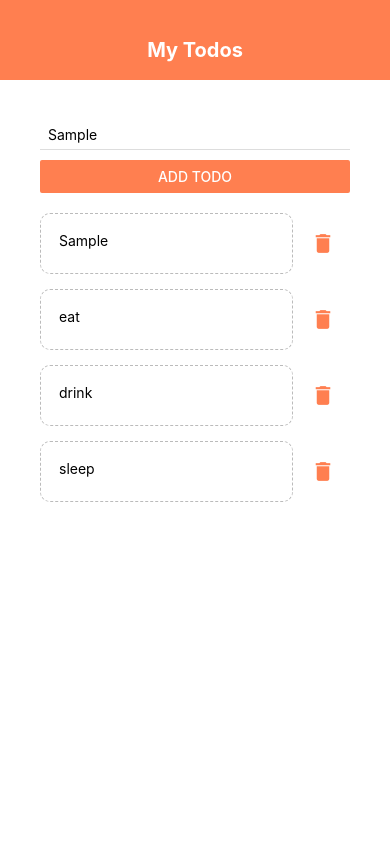
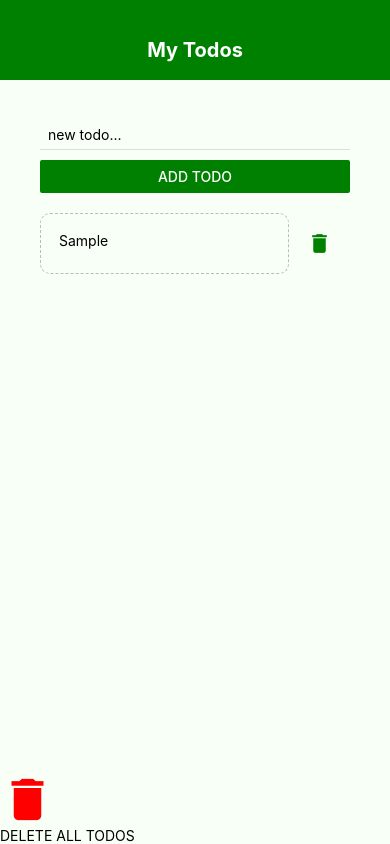
Before and after one commit to MrWhoBird/reactnativeToDoApp, a React Native app: screen / in a window 390 px wide. Both pictures are taken after typing "Sample" into the empty fields and a click on the button "ADD TODO". Built offline with nearby package versions, Linux system fonts and the light colour scheme.

Commit message:
implemented local storage fo todos

```diff
--- a/App.js
+++ b/App.js
@@ -1,55 +1,97 @@
-// import { StatusBar } from 'expo-status-bar';
-import React, {useState} from 'react';
-import { StyleSheet, Text, View, FlatList, Alert, TouchableWithoutFeedback, Keyboard } from 'react-native';
+import React, {useState, useEffect} from 'react';
+import { StyleSheet, Text, View, FlatList, Alert, TouchableWithoutFeedback, Keyboard, TouchableOpacity} from 'react-native';
 import Header from './components/header';
-import TodoItem from './components/todoItem'
-import AddTodo from './components/addTodo'
+import TodoItem from './components/todoItem';
+import AddTodo from './components/addTodo';
+import AsyncStorage from '@react-native-async-storage/async-storage';
+import { MaterialIcons } from '@expo/vector-icons';
 
 export default function App() {
-  const [todos, setTodos] = useState([
-    { text: 'eat', key: '1'},
-    { text: 'drink', key: '2'},
-    { text: 'sleep', key: '3'}
-  ]);
 
-  const pressHandler = (key) => {
-    setTodos((prevTodos) => {
-      return prevTodos.filter(todo => todo.key != key);
-    });
+  //state creates state for component
+  const [todos, setTodos] = useState([]);
+
+  const getData = async () => {
+    try {
+      const todos = await AsyncStorage.getItem('todos')
+      if(todos != null){
+        setTodos(JSON.parse(todos))
+      }
+    } catch(e) {
+      console.log(e)
+    }
   }
 
+  const storeData = async (todos) => {
+    try {
+      const stringifyTodos = JSON.stringify(todos)
+      await AsyncStorage.setItem('todos', stringifyTodos)
+    } catch (e) {
+      console.log(e)
+    }
+  }
+
+  //effect runs code at every render (also when the state changes)
+  useEffect(() => {
+    getData();
+  }, []);
+
+  useEffect(() => {
+    storeData(todos);
+  }, [todos]);
+
+  //delete todo
+  const pressHandler = (key) => {
+    Alert.alert(
+      '',
+      'Do you really want to delete this Todo?',
+      [
+      {text: 'Sure', onPress: () => {
+        setTodos((prevTodos) => {
+          return prevTodos.filter(todo => todo.key != key);
+        });
+      }
+    },
+      {text: 'No, keep it'}
+      ]
+    )
+
+  }
+
+  //add todo
   const submitHandler = (text) => {
     if(text.length > 3){
       setTodos((prevTodos) => {
+        let id = Math.random().toString()
         Alert.alert(
-          'OK',
-          'done',
+          'GREAT!',
+          'You ToDo has been added to the list',
           [
-          {text: 'ok', onPress: () => console.log('added')}
+          {text: 'OK', onPress: () => console.log('added')}
           ]
         )
         return [
-          {text: text, key: Math.random().toString()},
+          {text: text, key: id},
           ...prevTodos
         ];
       });
     } else {
       Alert.alert(
-        'OOPS',
-        '3 chars must be',
+        'YOUR TODO IS SO SHORT...',
+        'Please type more than 3 characters',
         [
-        {text: 'ok', onPress: () => console.log('closed')}
+        {text: 'OK', onPress: () => console.log('too short')}
         ]
       )
     }
   }
 
   return (
-    <TouchableWithoutFeedback onPress={() => {
-      Keyboard.dismiss()
-    }}>
+    <TouchableWithoutFeedback onPress={() => Keyboard.dismiss()}>
       <View style={styles.container}>
+
         <Header/>
+
         <View style={styles.content}>
           <AddTodo submitHandler={submitHandler}/>
           <View style={styles.list}>
@@ -62,7 +104,12 @@ export default function App() {
             />
           </View>
         </View>
-        {/* <StatusBar style="auto" /> */}
+
+        <TouchableOpacity onPress={() => setTodos([])}>
+          <MaterialIcons name='delete' size={55} color='red'/>
+          <Text>DELETE ALL TODOS</Text>
+        </TouchableOpacity>
+
       </View>
     </TouchableWithoutFeedback>
   );
@@ -71,7 +118,7 @@ export default function App() {
 const styles = StyleSheet.create({
   container: {
     flex: 1,
-    backgroundColor: '#fff',
+    backgroundColor: '#F8FFF6',
   },
   content: {
     flex: 1,
@@ -82,3 +129,7 @@ const styles = StyleSheet.create({
     marginTop: 20,
   }
 });
+
+//textDecorationLine: todo?.completed ? 'linethrough' : 'none'
+//!todo?.completed && if todo is not completed
+//add btn to mark as completed 27:00
--- a/components/addTodo.js
+++ b/components/addTodo.js
@@ -1,5 +1,5 @@
 import React, {useState} from 'react';
-import { StyleSheet, Text, TextInput, Button, View } from 'react-native';
+import { StyleSheet, TextInput, Button, View } from 'react-native';
 
 export default function AddTodo({submitHandler}) {
   const [text, setText] = useState('')
@@ -13,10 +13,10 @@ export default function AddTodo({submitHandler}) {
       <TextInput
           style={styles.input}
           placeholder='new todo...'
-            onChangeText={changeHandler}
-            // onChangeText={(val) => changeHandler(val)}
+          onChangeText={val => changeHandler(val)}
+          value = {text}
       />
-        <Button onPress={() => submitHandler(text)} title='Add ToDo' color='coral'/>
+      <Button onPress={() => {submitHandler(text); setText('');}} title='Add ToDo' color='green'/>
     </View>
   );
 }
--- a/components/header.js
+++ b/components/header.js
@@ -14,7 +14,7 @@ const styles = StyleSheet.create({
     header: {
         height: 80,
         paddingTop: 38,
-        backgroundColor: 'coral'
+        backgroundColor: 'green'
     },
     title: {
         textAlign: 'center',
--- a/components/todoItem.js
+++ b/components/todoItem.js
@@ -2,22 +2,21 @@ import React from 'react';
 import { StyleSheet, Text, TouchableOpacity, View } from 'react-native';
 import { MaterialIcons } from '@expo/vector-icons';
 
-// export default function TodoItem(props) {
-    export default function TodoItem({ item, pressHandler }) {
+
+export default function TodoItem({ item, pressHandler }) {
 
   return (
     <View style={styles.main}>
 
-      <View style={styles.item}>
-        <Text>{item.text}</Text>
-      </View>
-
-      <TouchableOpacity style={styles.tcbop} onPress={() => pressHandler(item.key)}>
-          <MaterialIcons name='delete' size={25} color='coral'/>
-          {/* <Text style={styles.item}>{props.item.text}</Text> */}
-          {/* <Text style={styles.itemText}>{item.text}</Text> */}
+      <TouchableOpacity style={styles.main}>
+        <View style={styles.item}>
+          <Text>{item.text}</Text>
+        </View>
       </TouchableOpacity>
 
+      <TouchableOpacity style={styles.icon} onPress={() => pressHandler(item.key)}>
+        <MaterialIcons name='delete' size={25} color='green'/>
+      </TouchableOpacity>
 
     </View>
   );
@@ -27,8 +26,6 @@ const styles = StyleSheet.create({
   main: {
     flex: 1,
     flexDirection: 'row',
-    alignContent: 'center',
-    // backgroundColor: 'yellow'
   },
   item: {
     padding: 18,
@@ -37,20 +34,13 @@ const styles = StyleSheet.create({
     borderWidth: 1,
     borderStyle: 'dashed',
     borderRadius: 10,
-    // backgroundColor: 'red',
-    flex: 10
+    flex: 1
   },
   itemText: {
     marginLeft: 10,
   },
-  tcbop: {
-    // backgroundColor: 'pink',
+  icon: {
     padding: 18,
-    flex: 1,
     marginBottom: 15,
-    // borderColor: '#bbb',
-    // borderWidth: 1,
-    // borderStyle: 'dashed',
-    // borderRadius: 10
   }
 });
--- a/package.json
+++ b/package.json
@@ -10,6 +10,7 @@
     "eject": "expo eject"
   },
   "dependencies": {
+    "@react-native-async-storage/async-storage": "^1.15.16",
     "expo": "~44.0.0",
     "expo-status-bar": "~1.2.0",
     "react": "17.0.1",
```
Also changed, not shown: 1 other file (tests, documents, lock files or other folders). Lines whose indentation alone changed are shown as unchanged.
